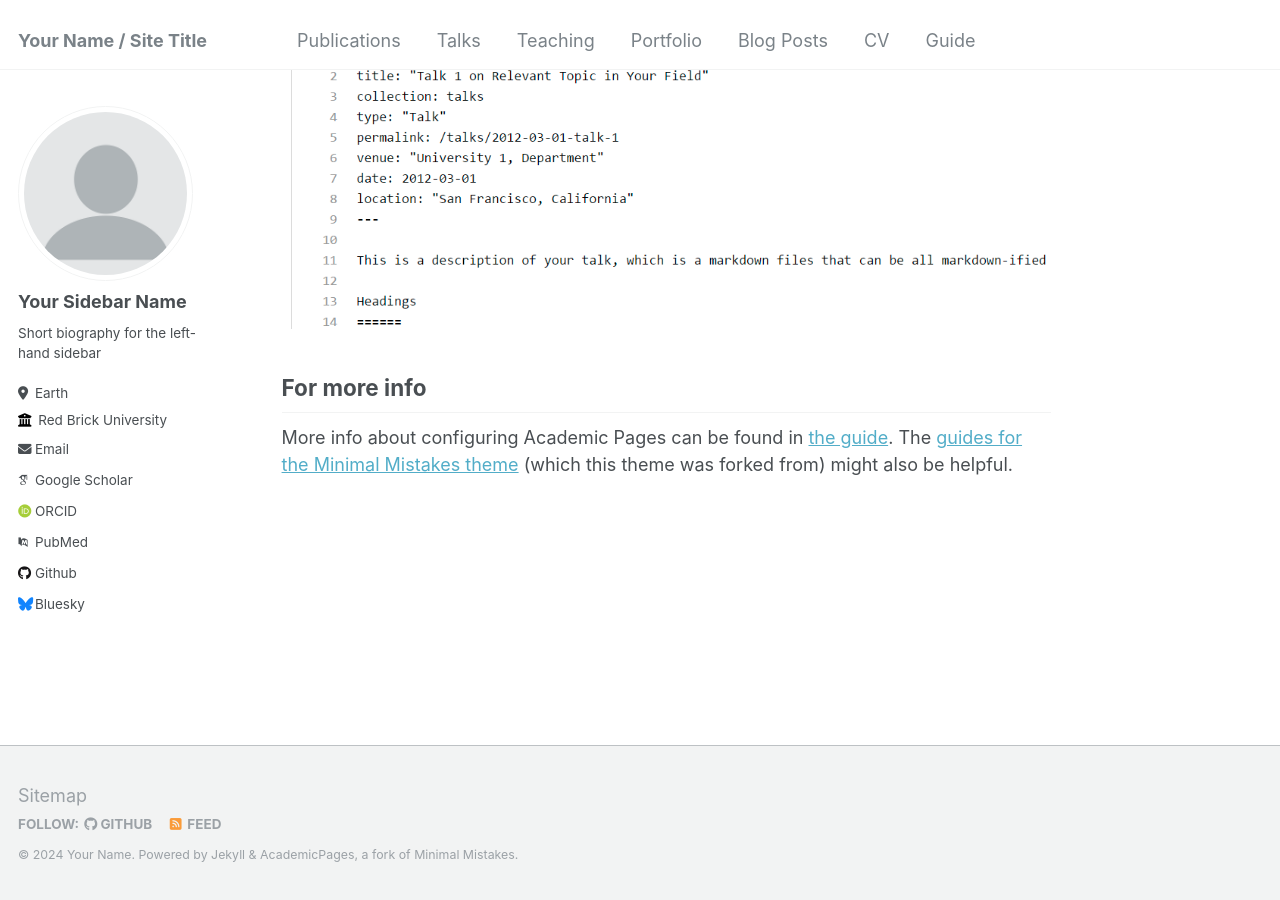
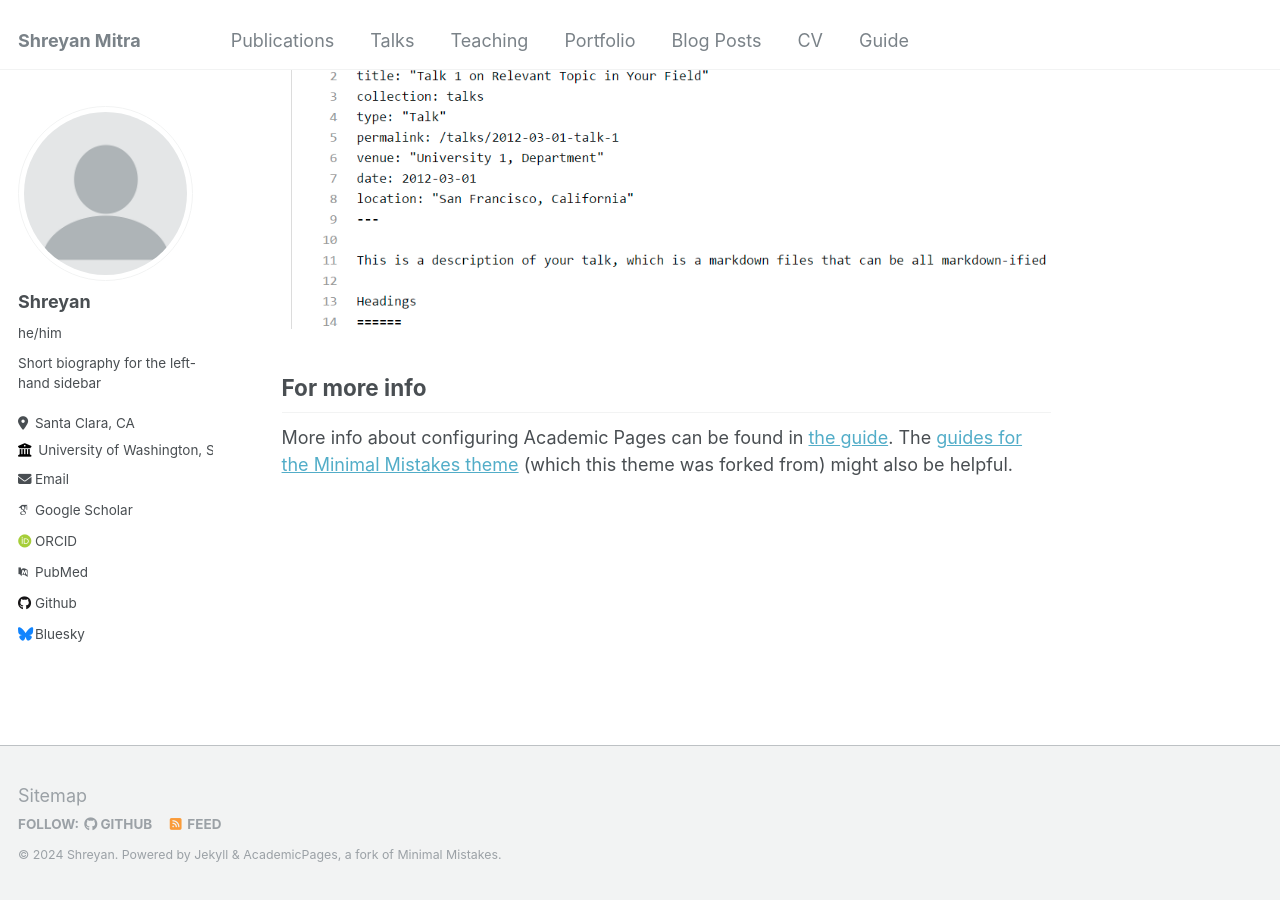
Before and after one commit to shreyanmitra/shreyanmitra.github.io, a Jekyll site: the page built from _pages/about.md, in a window 1280 px wide and 900 px high, scrolled down 2660 px. Built offline with Jekyll 4.4.1, drawn with Linux system fonts in a browser that asks for light colours; some web fonts are replaced.

Commit message:
Update _config.yml

```diff
--- a/_config.yml
+++ b/_config.yml
@@ -8,13 +8,13 @@
 
 # Basic Site Settings
 locale                   : "en-US"
-title                    : "Your Name / Site Title"
+title                    : "Shreyan Mitra"
 title_separator          : "-"
-name                     : &name "Your Name"
+name                     : &name "Shreyan"
 description              : &description "personal description"
-url                      : https://academicpages.github.io # the base hostname & protocol for your site e.g. "https://mmistakes.github.io"
+url                      : https://shreyanmitra.github.io # the base hostname & protocol for your site e.g. "https://mmistakes.github.io"
 baseurl                  : "" # the subpath of your site, e.g. "/blog"
-repository               : "academicpages/academicpages.github.io"
+repository               : "shreyanmitra/shreyanmitra.github.io"
 
 # Site Author - The following control what appear as part of the author content on the side bar.
 #               If a field is blank the icon and link will not appear, otherwise it will be shown.
@@ -22,13 +22,13 @@ repository               : "academicpages/academicpages.github.io"
 author:
   # Biographic information
   avatar           : "profile.png"
-  name             : "Your Sidebar Name"
-  pronouns         : # example: "she/her"
+  name             : "Shreyan"
+  pronouns         : "he/him"
   bio              : "Short biography for the left-hand sidebar"
-  location         : "Earth"
-  employer         : "Red Brick University"
+  location         : "Santa Clara, CA"
+  employer         : "University of Washington, Seattle"
   uri              : # URL
-  email            : "none@example.org"
+  email            : "shreyan.m.mitra@gmail.com"
 
   # Academic websites
   arxiv            : # URL - Update with the correct link to your profile
```
